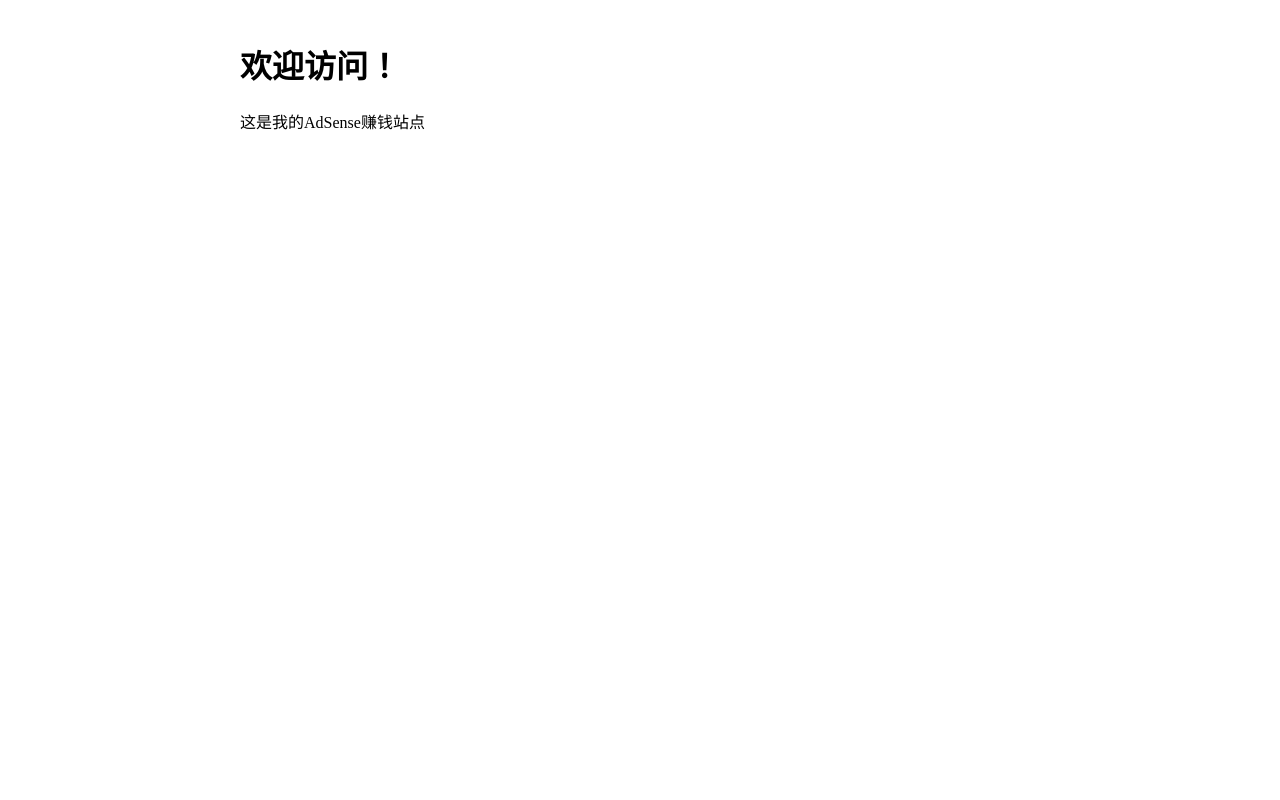
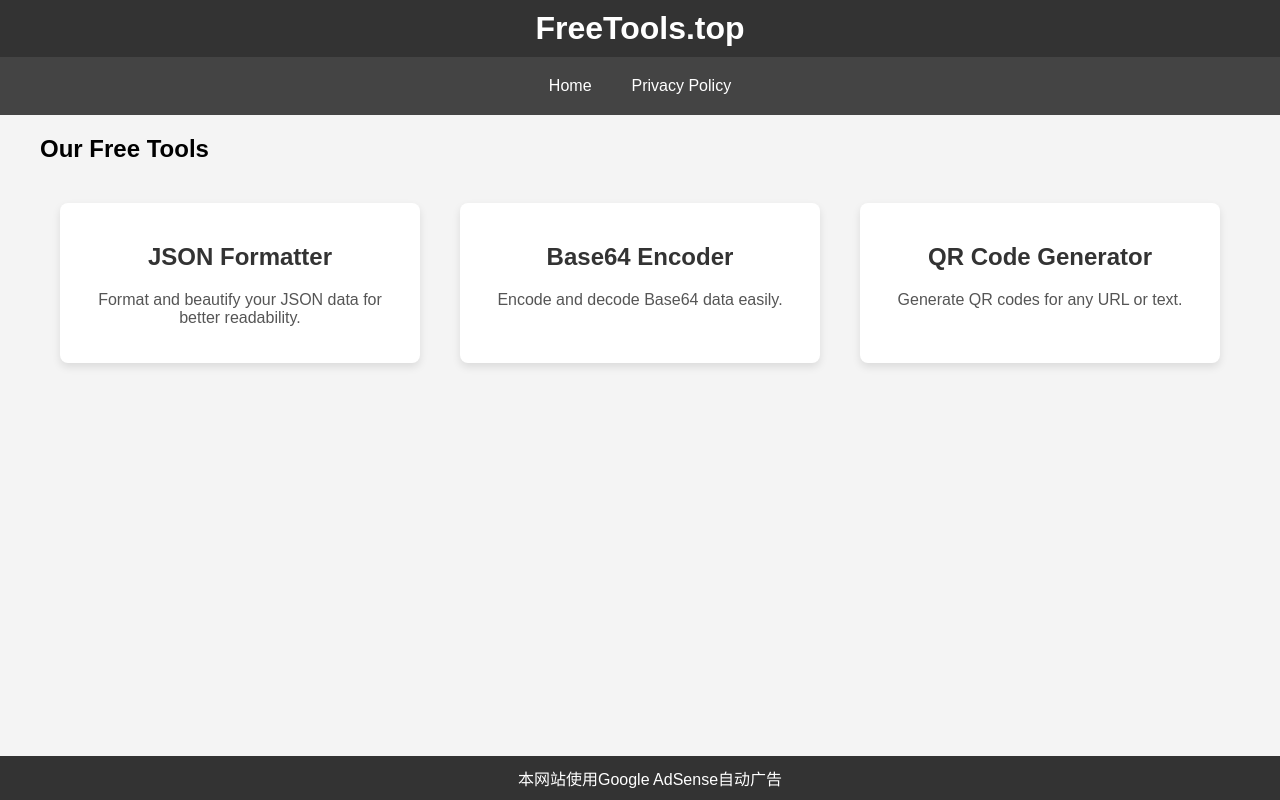
Before and after one commit to kuboshinichii/kuboshinichii.github.io, a plain HTML site: page index.html in a window 1280 px wide. Drawn offline with Linux system fonts and the light colour scheme.

Commit message:
Update index.html

```diff
--- a/index.html
+++ b/index.html
@@ -1,13 +1,128 @@
 <!DOCTYPE html>
-<html>
+<html lang="zh-CN">
 <head>
-    <title>我的AdSense网站</title>
-    <style>
-      body { max-width: 800px; margin: auto; padding: 20px; }
-    </style>
+  <meta charset="UTF-8">
+  <meta name="viewport" content="width=device-width, initial-scale=1.0">
+  <title>FreeToolsGuide</title>
+
+  <!-- AdSense Code -->
+  <script async src="https://pagead2.googlesyndication.com/pagead/js/adsbygoogle.js?client=ca-pub-6792296870258119" crossorigin="anonymous"></script>
+
+  <style>
+    body {
+      font-family: Arial, sans-serif;
+      margin: 0;
+      padding: 0;
+      background-color: #f4f4f4;
+    }
+    header {
+      background-color: #333;
+      color: white;
+      padding: 10px 20px;
+      text-align: center;
+    }
+    header h1 {
+      margin: 0;
+    }
+    nav {
+      background-color: #444;
+      display: flex;
+      justify-content: center;
+      padding: 10px 0;
+    }
+    nav a {
+      color: white;
+      text-decoration: none;
+      padding: 10px 20px;
+    }
+    nav a:hover {
+      background-color: #666;
+    }
+    .container {
+      max-width: 1200px;
+      margin: 20px auto;
+      padding: 0 20px;
+    }
+    .tool-card {
+      background-color: white;
+      box-shadow: 0 4px 8px rgba(0, 0, 0, 0.1);
+      margin: 20px;
+      padding: 20px;
+      border-radius: 8px;
+      text-align: center;
+      flex: 1;
+    }
+    .tool-card h2 {
+      color: #333;
+    }
+    .tool-card p {
+      font-size: 1rem;
+      color: #555;
+    }
+    .tool-list {
+      display: flex;
+      flex-wrap: wrap;
+      justify-content: space-around;
+    }
+    footer {
+      text-align: center;
+      padding: 10px;
+      background-color: #333;
+      color: white;
+      position: absolute;
+      bottom: 0;
+      width: 100%;
+    }
+    @media (max-width: 768px) {
+      .tool-list {
+        flex-direction: column;
+        align-items: center;
+      }
+    }
+  </style>
 </head>
 <body>
-    <h1>欢迎访问！</h1>
-    <p>这是我的AdSense赚钱站点</p>
+  <header>
+    <h1>FreeTools.top</h1>
+  </header>
+
+  <nav>
+    <a href="/">Home</a>
+    <a href="/privacy">Privacy Policy</a>
+  </nav>
+
+  <div class="container">
+    <h2>Our Free Tools</h2>
+    <div class="tool-list">
+      <div class="tool-card">
+        <h2>JSON Formatter</h2>
+        <p>Format and beautify your JSON data for better readability.</p>
+      </div>
+      <div class="tool-card">
+        <h2>Base64 Encoder</h2>
+        <p>Encode and decode Base64 data easily.</p>
+      </div>
+      <div class="tool-card">
+        <h2>QR Code Generator</h2>
+        <p>Generate QR codes for any URL or text.</p>
+      </div>
+    </div>
+  </div>
+
+  <!-- AdSense Ad -->
+  <div class="adsense-container">
+    <ins class="adsbygoogle"
+         style="display:block; text-align:center;"
+         data-ad-client="ca-pub-6792296870258119"
+         data-ad-slot="1234567890"
+         data-ad-format="auto"></ins>
+    <script>
+         (adsbygoogle = window.adsbygoogle || []).push({});
+    </script>
+  </div>
+
+  <footer>
+    本网站使用Google AdSense自动广告
+  </footer>
 </body>
 </html>
```
